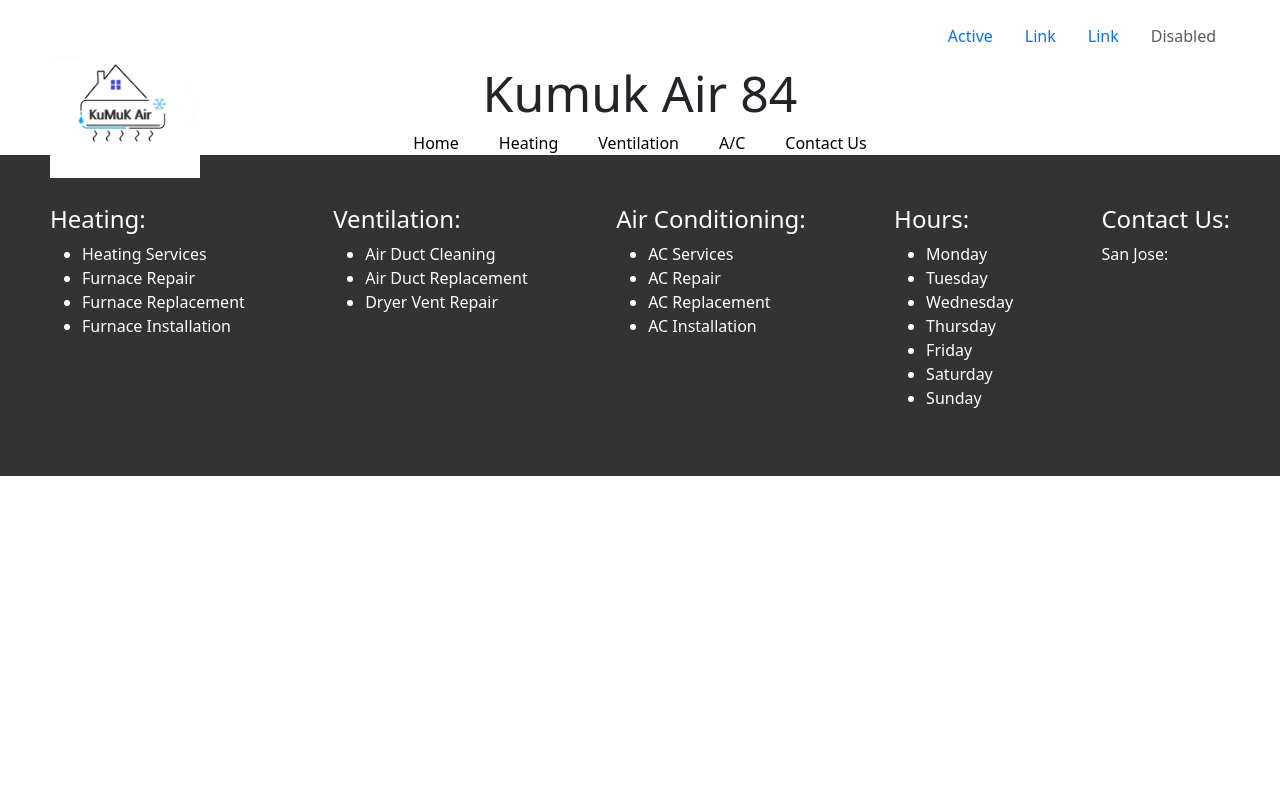
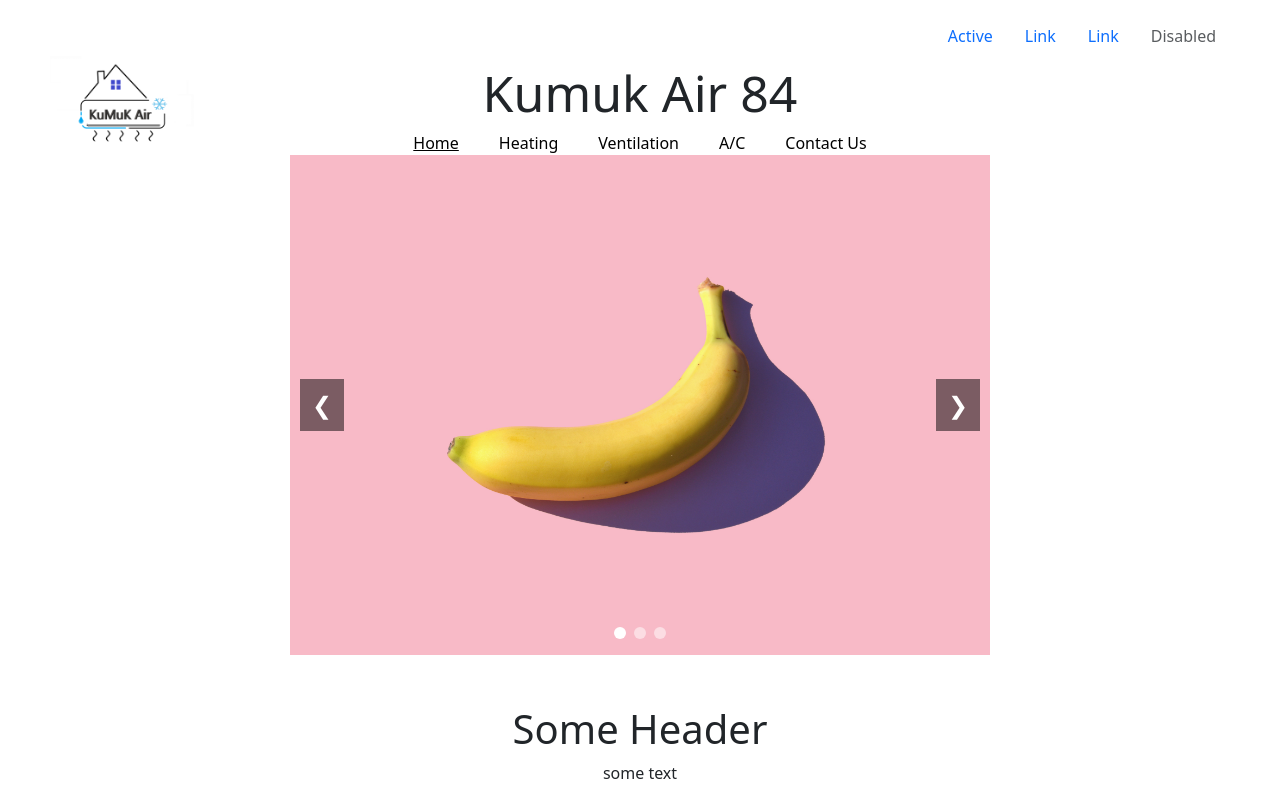
Before and after one commit to Salam3377/AC-Company, a React (Create React App) app in the folder ac-company/: page / in a window 1280 px wide. Shown: the top 800 px of the page. Built offline with nearby package versions, Linux system fonts and the light colour scheme.

Commit message:
fixed home page rendering issue

```diff
--- a/ac-company/src/App.js
+++ b/ac-company/src/App.js
@@ -19,7 +19,7 @@
       < Header />
       {/* < HomePage /> */}
       <Routes>
-        <Route path="/home" element={< HomePage />} />
+        <Route path="/" element={< HomePage />} />
         <Route path="/heating" element={< Heating />} />
         <Route path="/ventilation" element={< Ventilation />} />
         <Route path="/ac" element={< AC />} />
--- a/ac-company/src/Components/header.jsx
+++ b/ac-company/src/Components/header.jsx
@@ -15,7 +15,7 @@
       <div id='nav-list-div'>
 
         <NavLink
-          to="/home"
+          to="/"
           activeclassname="active"
           exact="true"
         >Home</NavLink>
```
